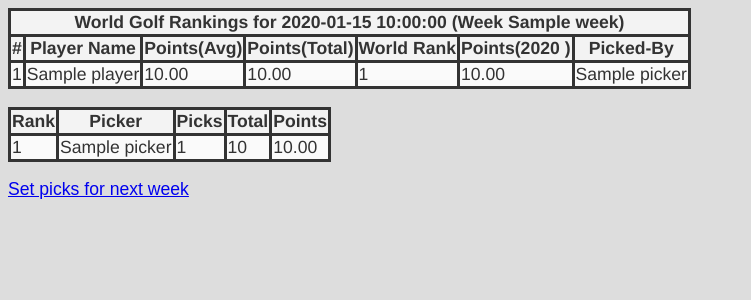
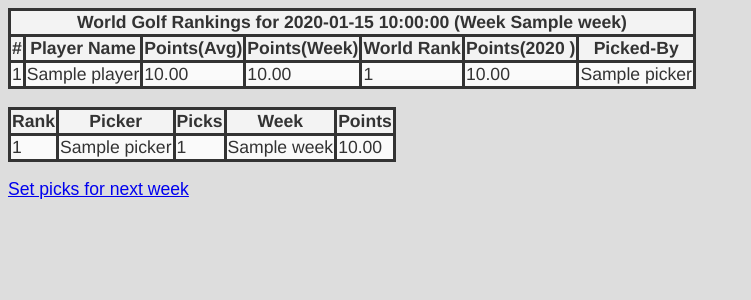
Before and after one commit to sholtebeck/knarflog, a Flask app: template templates/ranking.html in a window 1280 px wide. Shown: the top 300 px of the page, without its empty margins (0-751 px from the left). Run offline with Flask 2, Linux system fonts and the light colour scheme; the template is opened without the code that fills it: most values are stand-ins (such as "Sample title", 1, 10 or a date in 2020); parts of the project's set-up code (start-up, migrations or seed data) failed here and were passed over.

Commit message:
add weekly rankings

```diff
--- a/app/js/controllers.js
+++ b/app/js/controllers.js
@@ -44,6 +44,6 @@ knarflog.controller('playersController', ['$scope', '$http',
       $scope.user = data.user;
     });
 
-    $scope.orderProp = '-Points';
+    $scope.orderProp = 'Rank';
     $scope.year = new Date().getFullYear();
   }]);
--- a/templates/ranking.html
+++ b/templates/ranking.html
@@ -11,7 +11,7 @@
       <tr><th>#</th>
           <th>Player Name</a></th>
           <th>Points(Avg)</a></th>
-          <th>Points(Total)</a></th>
+          <th>Points(Week)</a></th>
           <th>World Rank</a></th>
           <th>Points({{header.Year}} )</a></th>
           <th>Picked-By</th>
@@ -24,7 +24,7 @@
         <td>{{index}}{% set index=index+1 %}</td>
         <td>{{player.Name}}</td>
         <td>{{"%.2f"|format(player.Avg)}}</td>
-        <td>{{"%.2f"|format(player.Total)}}</td>
+        <td>{{"%.2f"|format(player.Week)}}</td>
         <td>{{player.Rank}}</td>
         <td>{{"%.2f"|format(player.Points)}}</td>
         <td>{{player.Picker}}</td>
@@ -38,7 +38,7 @@
       <tr><th>Rank</th>
           <th>Picker</th>
           <th>Picks</a></th>
-          <th>Total</th>
+          <th>Week</th>
           <th>Points</th>
          </tr>
     </thead>
@@ -49,7 +49,7 @@
         <td>{{index}}{% set index=index+1 %}</td>
         <td>{{picker.Name}}</td>
         <td>{{picker.Count}}</td>
-        <td>{{picker.Total}}</td>
+        <td>{{picker.Week}}</td>
         <td>{{"%.2f"|format(picker.Points)}}</td>
       </tr>
 {% endfor %}
```
Also changed, not shown: app/index.html (+4 -4 lines).
